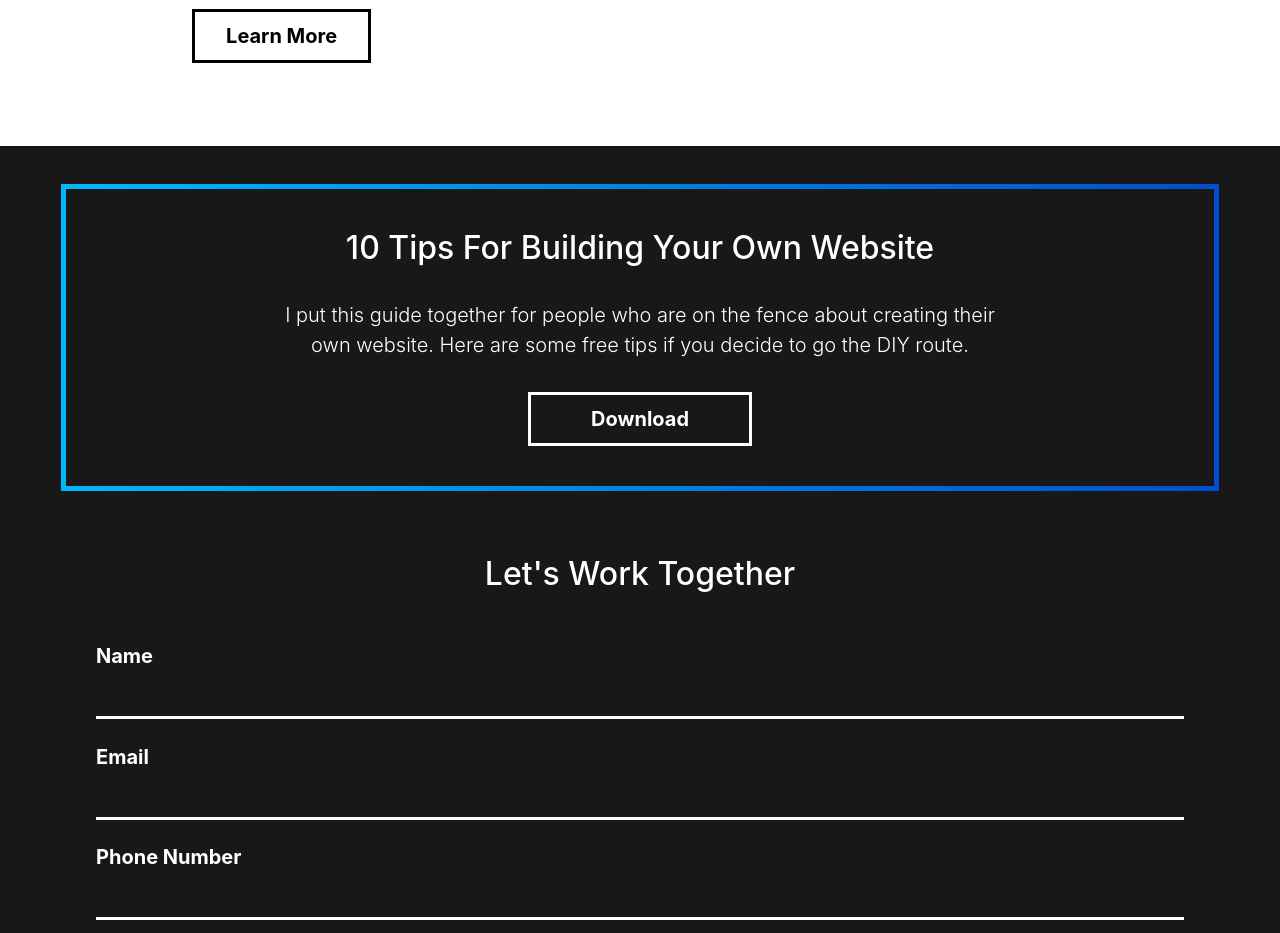
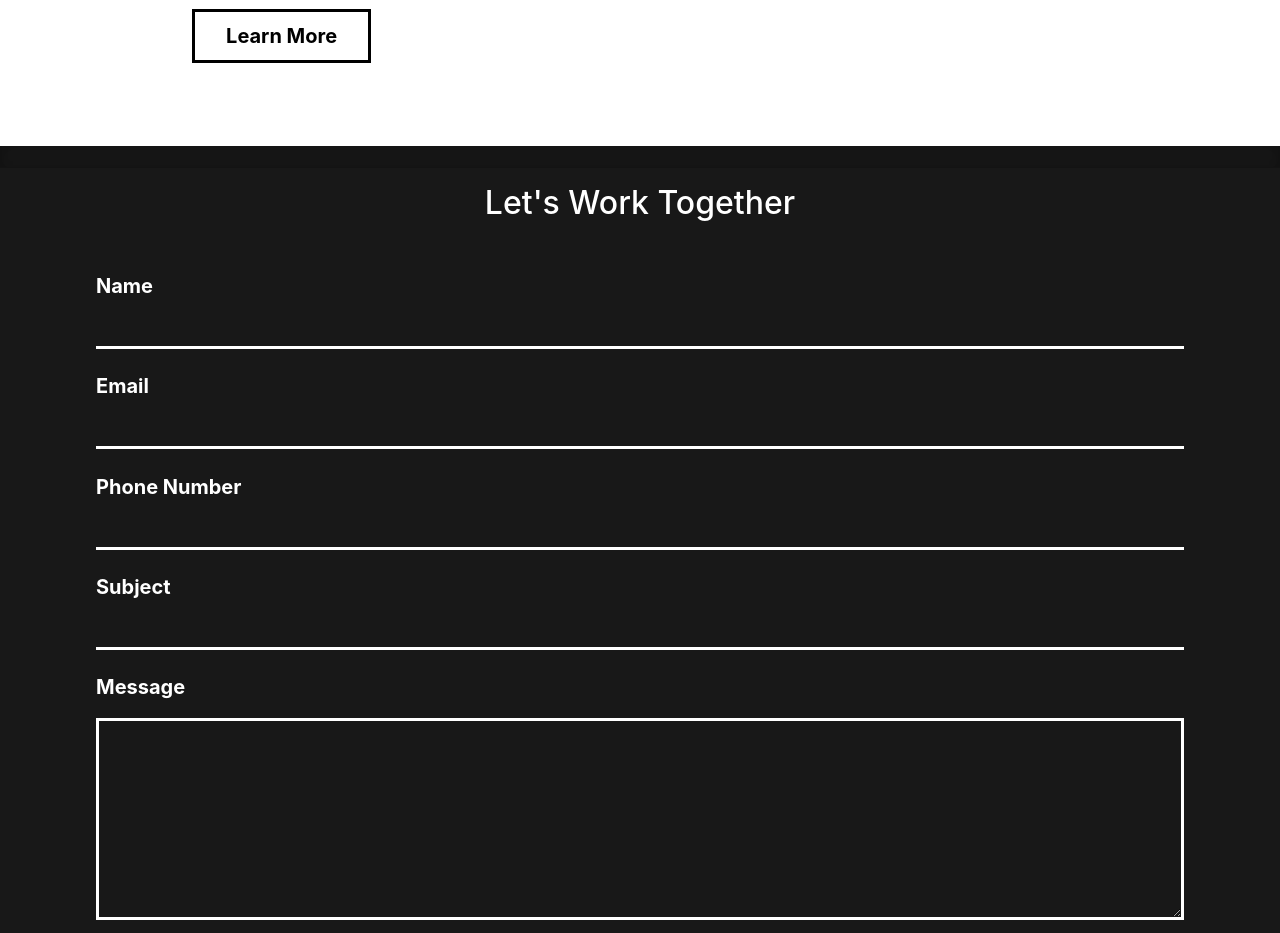
Before and after one commit to ChrisCampbell1/dd-fe, a React (Vite) app: page / in a window 1280 px wide. Shown: the part 1940-2873 px from the top of the page. Built offline with nearby package versions, Linux system fonts and the light colour scheme; no server answers.

Commit message:
hide download on landing until asset is created

```diff
--- a/src/pages/Landing/Landing.jsx
+++ b/src/pages/Landing/Landing.jsx
@@ -21,7 +21,7 @@ const Landing = ({ setModalMessage, handleShow }) => {
   //download modal
   const [showDownload, setShowDownload] = useState(false);
   const handleCloseDownload = () => setShowDownload(false);
-  const handleShowDownload = () => setShowDownload(true);
+  // const handleShowDownload = () => setShowDownload(true);
   //contact modal
 
   const [index, setIndex] = useState(0);
@@ -153,7 +153,10 @@ const Landing = ({ setModalMessage, handleShow }) => {
         </Carousel>
       </div>
 
-      <div className={styles.borderGrad + " " + "my-5"}>
+      <div className={styles.divider}></div>
+
+
+      {/* <div className={styles.borderGrad + " " + "my-5"}>
         <div className="p-1 text-center bg-body-tertiary">
           <div className="container py-1">
             <h2 className="text-body-emphasis">10 Tips For Building Your Own Website</h2>
@@ -163,7 +166,7 @@ const Landing = ({ setModalMessage, handleShow }) => {
             <button type='button' onClick={handleShowDownload}>Download</button>
           </div>
         </div>
-      </div>
+      </div> */}
 
       <h2 className="mt-3 text-body-emphasis">Let's Work Together</h2>
       <ContactForm
```
